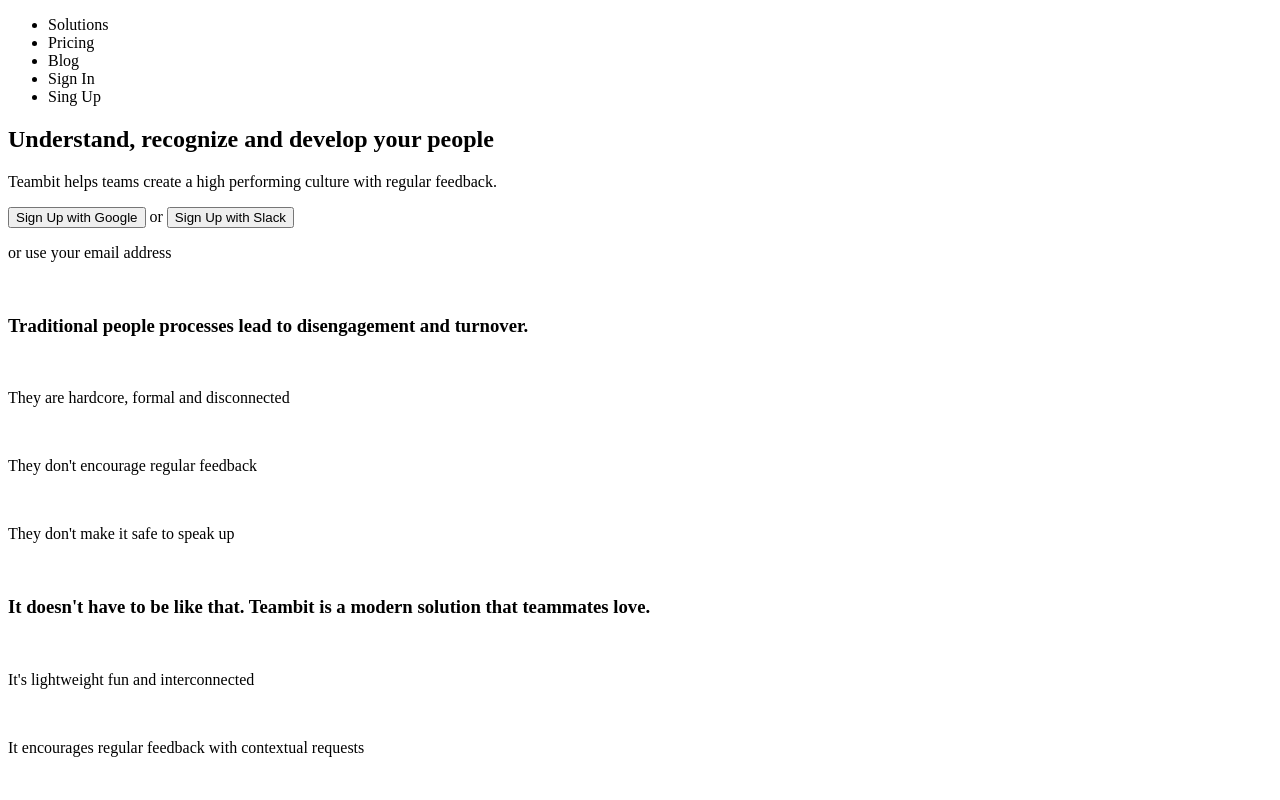
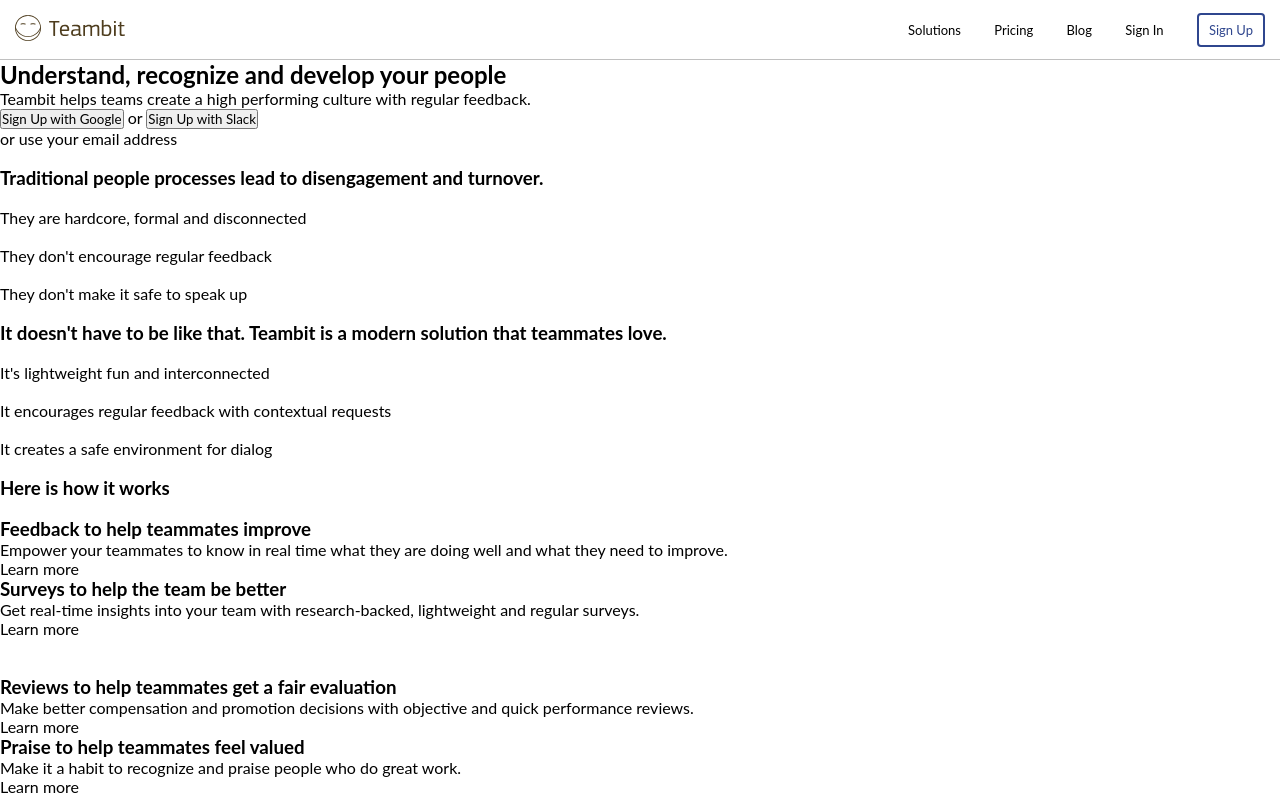
Before and after one commit to maccceo/node-sass-teambit, a website: page public/index.html in a window 1280 px wide. Shown: the top 800 px of the page. Drawn offline with Linux system fonts and the light colour scheme.

Commit message:
Styling navbar

```diff
--- a/public/index.html
+++ b/public/index.html
@@ -14,14 +14,16 @@
   <body>
   	<div id="main-container">
       <nav>
-        <div id="nav__left"></div>
+        <div id="nav__left">
+          <a href="#"><img src="resources/logo.svg"></a>
+        </div>
         <div id="nav__right">
           <ul>
             <li>Solutions</li>
             <li>Pricing</li>
             <li>Blog</li>
             <li>Sign In</li>
-            <li>Sing Up</li>
+            <li id="nav__right--signup"><i class="fab fa-google"></i>Sign Up</li>
           </ul>
         </div>
       </nav>
@@ -169,7 +171,15 @@
         </div>
       </section>
 
-      <footer></footer>
+      <footer>
+        <ul>
+          <li>Manager</li>
+          <li>checklist</li>
+          <li>Wtiteer</li>
+          <li>Blog</li>
+          <li>Reviews</li>
+        </ul>
+      </footer>
   	</div>
   </body>
 </html>
--- /dev/null
+++ b/src/scss/_navbar.scss
@@ -0,0 +1,34 @@
+$nav__right-textsize: 13px;
+$nav__right-textblue: #2F468E;
+
+
+nav {
+	max-width: 1400px;
+	margin: 0 auto;
+	height: 60px;
+	display: flex;
+	justify-content: space-between;
+	align-items: center;
+	border-bottom: 1px solid silver;
+}
+
+#nav__left {
+	margin-left: 15px;
+}
+
+#nav__right {
+	font-size: $nav__right-textsize;
+
+	li {
+		display: inline-block;
+		margin: 0 15px;
+	}
+
+	#nav__right--signup {
+		border: 2px solid $nav__right-textblue;
+		border-radius: 4px;
+		padding: 7px 10px;
+		color: $nav__right-textblue;
+	}
+
+}
--- a/src/scss/common.scss
+++ /dev/null
@@ -1,11 +0,0 @@
-@mixin init {
-	border: 1px solid black;
-	padding: 20px;
-	text-align: center;
-}
-
-$header_bg: orange;
-$nav_bg: green;
-$main_bg: yellow;
-$aside_bg: blue;
-$footer_bg: pink;
--- a/src/scss/style.scss
+++ b/src/scss/style.scss
@@ -1,7 +1,18 @@
+* {
+	margin: 0;
+	padding: 0;
+	box-sizing: border-box;
+	font-family: 'Lato', sans-serif;
+	user-select: none;
+	list-style: none;
+}
+
+#main-container {
+	width: 100vw;
+	height: 100vh;
+	overflow: auto;
+}
+
 @import "common";
 
-
-#main-container {
-	width: 100%;
-	height: 100%;
-}
+@import "_navbar";
```
Also changed, not shown: src/html/index.html (+13 -3 lines), public/css/style.css, public/resources/logo.svg (added).
